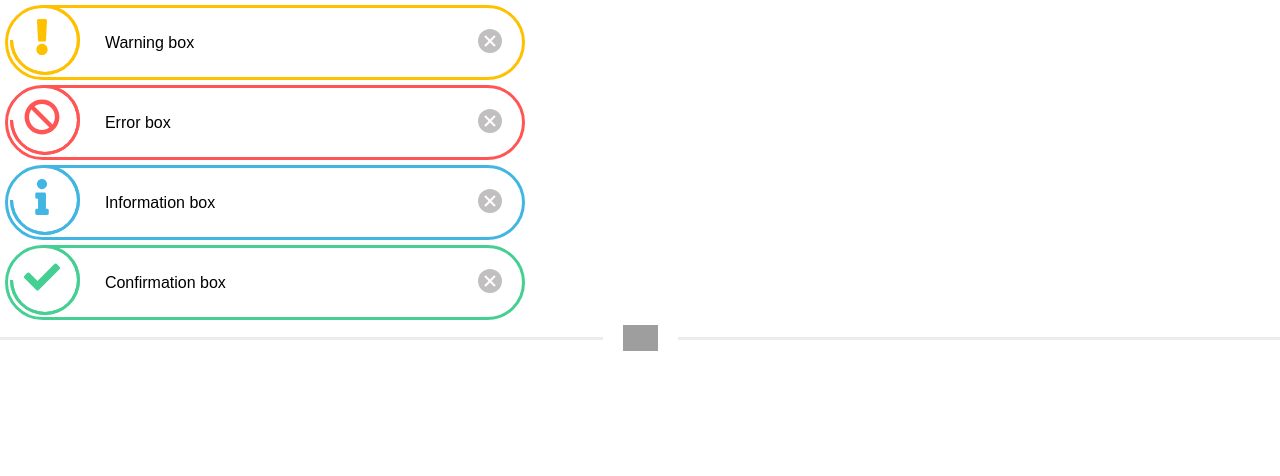
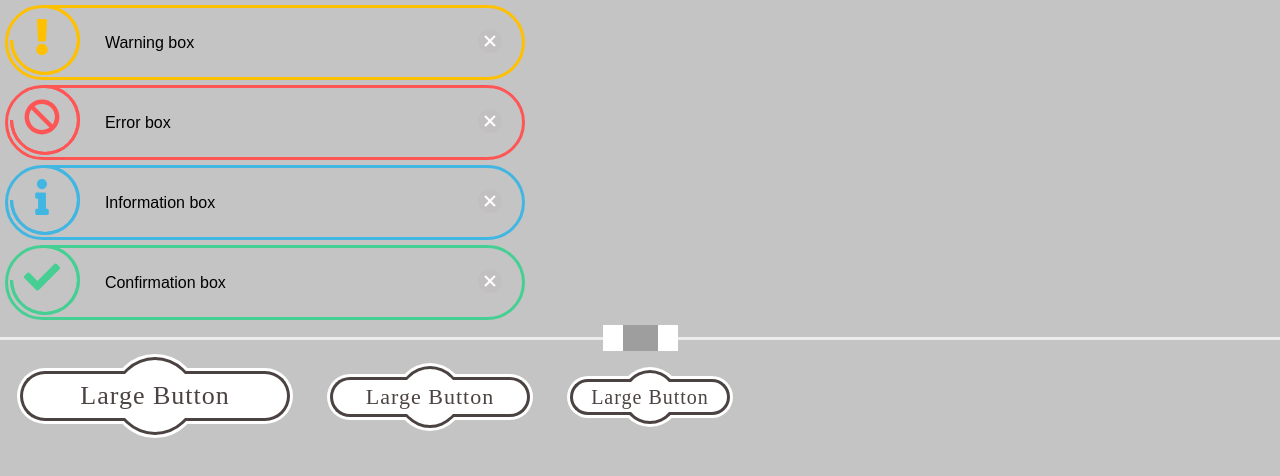
Before and after one commit to kosbog/fairy-cake-corp, a React app: page / in a window 1280 px wide. Shown: the top 476 px of the page. Built offline with nearby package versions, Linux system fonts and the light colour scheme; grey boxes are pictures that could not be loaded; a web font is replaced by a local one.

Commit message:
wip: Button component

```diff
--- a/src/assets/styles/_buttons.scss
+++ b/src/assets/styles/_buttons.scss
@@ -1,4 +1,131 @@
 .btn {
+    background-color: $default-color;
+    border-color: $primary-color;
+    box-shadow: 0 0 0 3px $default-color;
+    width: 100%;
+    margin: 20px;
+    border: 0;
+    display: inline-block;
+    font-weight: 500;
+    text-align: center;
+    letter-spacing: 1px;
+    white-space: nowrap;
+    border-radius: 30px;
+    position: relative;
+    z-index: 1;
+    transition: all 0.5s;
+    color: $primary-color;
+    line-height: 40px;
+    &:before,
+    &:after {
+        @extend %after-before;
+        z-index: 1;
+        top: 0;
+        height: 100%;
+        width: 40%;
+        box-sizing: border-box;
+        overflow: hidden;
+        border: 3px solid;
+        border-color: inherit;
+    }
+    &:before {
+        left: 0;
+        border-top-left-radius: 30px;
+        border-bottom-left-radius: 30px;
+        border-right-color: transparent;
+    }
+    &:after {
+        right: 0;
+        border-top-right-radius: 30px;
+        border-bottom-right-radius: 30px;
+        border-left-color: transparent;
+    }
+    span {
+        position: absolute;
+        z-index: 1;
+        left: 0;
+        width: 100%;
+        overflow: hidden;
+        border-color: inherit;
+        &:before {
+            @extend %after-before;
+            background-color: $default-color;
+            border-color: $primary-color;
+            box-shadow: 0px 0px 0px 3px $default-color;
+            z-index: 1;
+            left: 50%;
+            border: 3px solid;
+            border-radius: 50%;
+            transition: all 0.5s;
+        }
+        &:first-child {
+            &:before {
+                top: 4px;
+            }
+        }
+        &:last-child {
+            &:before {
+                bottom: 4px;
+            }
+        }
+    }
+    &-small {
+        max-width: 160px;
+        font-size: 20px;
+        line-height: 36px;
+        span {
+            height: 13px;
+            &:before {
+                margin-left: -30px;
+                height: 60px;
+                width: 54px;
+            }
+            &:first-child {
+                top: -13px;
+            }
+            &:last-child {
+                bottom: -13px;
+            }
+        }
+    }
+    &-medium {
+        max-width: 200px;
+        font-size: 22px;
+        line-height: 40px;
+        span {
+            height: 15px;
+            &:before {
+                margin-left: -32px;
+                height: 60px;
+                width: 58px;
+            }
+            &:first-child {
+                top: -15px;
+            }
+            &:last-child {
+                bottom: -15px;
+            }
+        }
+    }
+    &-large {
+        max-width: 270px;
+        font-size: 26px;
+        line-height: 50px;
+        span {
+            height: 18px;
+            &:before {
+                margin-left: -40px;
+                height: 70px;
+                width: 74px;
+            }
+            &:first-child {
+                top: -18px;
+            }
+            &:last-child {
+                bottom: -18px;
+            }
+        }
+    }
     &-close {
         display: block;
         position: absolute;
--- a/src/assets/styles/_common.scss
+++ b/src/assets/styles/_common.scss
@@ -51,6 +51,10 @@ a {
     text-decoration: none;
 }
 
+body {
+    background-color: rgb(196, 196, 196);
+}
+
 // Mixins
 //
 @mixin flex($direction, $wrapping, $justify, $align) {
--- a/src/components/Home.tsx
+++ b/src/components/Home.tsx
@@ -1,6 +1,7 @@
 import * as React from "react";
-import Alerts from "./common/Alerts";
+import Alert from "./common/Alert";
 import Divider from "./common/Divider";
+import Button from "./common/Button";
 
 class Home extends React.Component<{}, {}> {
     constructor(props: {}) {
@@ -13,11 +14,14 @@ class Home extends React.Component<{}, {}> {
     render() {
         return (
             <div>
-                <Alerts type={"warning"} icon={"exclamation"} content={"Warning box"} />
-                <Alerts type={"error"} icon={"ban"} content={"Error box"} />
-                <Alerts type={"info"} icon={"info"} content={"Information box"} />
-                <Alerts type={"confirm"} icon={"check"} content={"Confirmation box"} />
+                <Alert type={"warning"} icon={"exclamation"} content={"Warning box"} />
+                <Alert type={"error"} icon={"ban"} content={"Error box"} />
+                <Alert type={"info"} icon={"info"} content={"Information box"} />
+                <Alert type={"confirm"} icon={"check"} content={"Confirmation box"} />
                 <Divider type={"divider_1"} />
+                <Button type={"large"}/>
+                <Button type={"medium"}/>
+                <Button type={"small"}/>
             </div>
         );
     }
--- /dev/null
+++ b/src/components/common/Button.tsx
@@ -0,0 +1,17 @@
+import * as React from "react";
+
+interface IProps {
+    type: string;
+}
+
+const Divider = ({ type }: IProps) => {
+    return (
+        <a href="#" className={`btn btn-${type}`}>
+            <span></span>
+            Large Button
+            <span></span>
+        </a>
+    );
+};
+
+export default Divider;
```
Also changed, not shown: src/components/common/Alert.tsx (renamed from src/components/common/Alerts.tsx).
